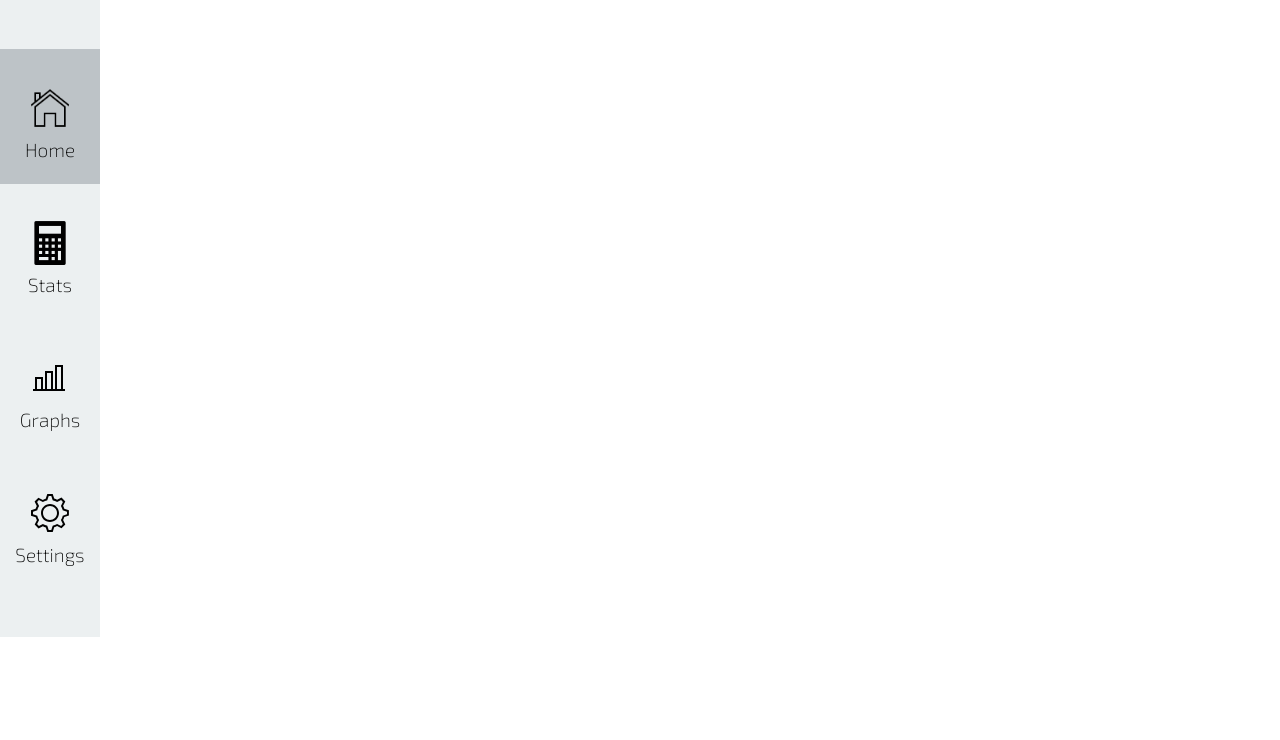
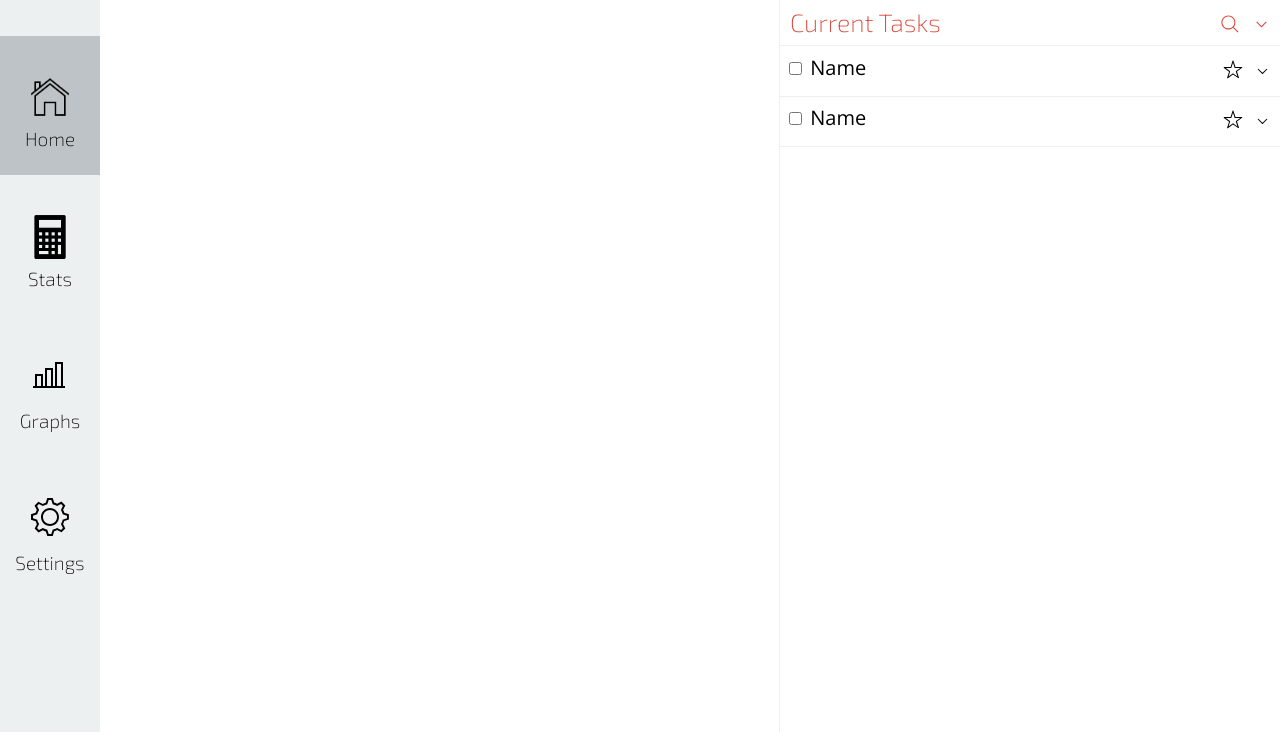
Before and after one commit to thegajan/werk, a PHP site: page /main.php in a window 1280 px wide. Shown: the part 60-800 px from the top of the page. Run offline with PHP 8.4, Linux system fonts and the light colour scheme.

Commit message:
rough ui made

```diff
--- /dev/null
+++ b/css/currTask.css
@@ -0,0 +1,42 @@
+.task-content-div {
+    display: inline-block;
+}
+
+#curr-task-content-stuff table tbody tr {
+    border-bottom: 1px solid #ecf0f1;
+}
+
+#curr-task-content-stuff table tbody tr td {
+    padding: 11px 5px 10px;
+    font-family: 'open sans', sans-serif;
+    font-weight: 300;
+    font-size: 20px;
+    cursor: pointer;
+
+}
+
+#curr-task-content-stuff table {
+    width: 100%;
+}
+
+.icon-menu {
+    float: right;
+    cursor: pointer;
+}
+
+.task-left {
+    display: inline-block;
+}
+
+.icon--ei-star:hover {
+    /*stroke: #f1c40f;*/
+    fill: none;;
+    stroke: #f1c40f;
+    stroke-width: 1px;
+    stroke-dasharray: 2, 2;
+    stroke-linejoin: miter;
+}
+
+.icon-menu .icon--ei-chevron-down:hover {
+    fill: #DB4437;
+}
--- a/css/main.css
+++ b/css/main.css
@@ -1,6 +1,11 @@
+.icon__cnt {
+    cursor: pointer;
+}
+
 #side-menu {
+    float: left;
     background-color: #ecf0f1;
-    height: 100%;
+    height: 91.5vh;
     width: 100px;
     text-align: center;
     font-family: 'exo 2', sans-serif;
@@ -10,8 +15,8 @@
     cursor: pointer;
 }
 
-#side-menu tr td {
-    padding: 24.4px 0;
+#side-menu div div {
+    padding: 8.9px 0;
     cursor: pointer;
 }
 
@@ -37,6 +42,57 @@
     height: 50px;
 }
 
-.tr:hover {
+.div:hover {
     background-color: #bdc3c7;
 }
+
+/*section {*/
+/*display: inline-block;*/
+/*}*/
+
+#main-contents {
+    height: 91.5vh;
+}
+
+#curr-task-content {
+    float: right;
+    height: 91.5vh;
+    border-left: 1px solid #ecf0f1;
+    width: 500px;
+}
+
+.header {
+    display: inline-block;
+    padding: 10px;
+}
+
+.header-icons {
+    display: inline-block;
+    padding: 10px 5px 10px 0px;
+}
+
+.icons {
+    cursor: pointer;
+    fill: #DB4437;
+    width: 27px;
+    height: 27px;
+    float: right;
+    display: inline-block;
+}
+
+#curr-task-header {
+    border-bottom: 1px solid #ecf0f1;
+}
+
+#curr-task-header h1 {
+    font-family: "exo 2", sans-serif;
+    font-weight: 200;
+    font-size: 25px;
+    color: #DB4437;
+}
+
+#curr-task-content-stuff {
+    height: 84.7vh;
+    width: 100%;
+    overflow-y: auto;
+}
--- a/main.php
+++ b/main.php
@@ -1,20 +1,102 @@
 <?php
 include_once "header.php";
 ?>
+<body>
 <link rel="stylesheet" href="css/main.css">
-<section>
-    <div id="outline">
-        <div class="circle">
+<link rel="stylesheet" href="css/currTask.css">
+<!--<section>-->
+<!--    <div id="outline">-->
+<!--        <div class="circle">-->
+<!--        </div>-->
+<!--    </div>-->
+<!--</section>-->
+<main>
+    <section id="side-menu">
+        <div>
+            <div class="space">
+                <div></div>
+            </div>
+            <div id="home" class="hoem div">
+                <div>
+                    <div><img src="img_fonts/home.png" class="side-bar-icon" id="home-icon">
+
+                        <h2>Home</h2></div>
+                </div>
+            </div>
+            <div id="stats" class="div">
+                <div>
+                    <div><img src="img_fonts/calculator.png" class="side-bar-icon" id="calc-icon">
+
+                        <h2>Stats</h2></div>
+                </div>
+            </div>
+            <div id="graphs" class="div">
+                <div>
+                    <div>
+                        <div data-icon="ei-chart" class="side-bar-icon" id="graph-icon"></div>
+                        <h2>Graphs</h2></div>
+                </div>
+            </div>
+            <div id="settings" class="div">
+                <div>
+                    <div>
+                        <div data-icon="ei-gear" class="side-bar-icon" id="gear-icon"></div>
+                        <h2>Settings</h2></div>
+                </div>
+            </div>
+            <div class="space">
+                <div></div>
+            </div>
         </div>
-    </div>
-</section>
-<table id="side-menu">
-    <tbody>
-    <tr class="space"><td></td></tr>
-        <tr id="home" class="hoem tr"><td><div><img src="img_fonts/home.png" class="side-bar-icon" id="home-icon"><h2>Home</h2></div></td></tr>
-        <tr id="stats" class="tr"><td><div><img src="img_fonts/calculator.png" class="side-bar-icon" id="calc-icon"><h2>Stats</h2></div></td></tr>
-        <tr id="graphs" class="tr"><td><div><div data-icon="ei-chart" class="side-bar-icon" id="graph-icon"></div><h2>Graphs</h2></div></td></tr>
-        <tr id="settings" class="tr"><td><div><div data-icon="ei-gear" class="side-bar-icon" id="gear-icon"></div><h2>Settings</h2></div></td></tr>
-    <tr class="space"><td></td></tr>
-    </tbody>
-</table>
+    </section>
+    <section id="main-contents">
+        <div id="curr-task-content">
+            <div id="curr-task-header">
+                <h1 class="header">Current Tasks</h1>
+
+                <div data-icon="ei-chevron-down" class="icons header-icons"></div>
+                <div data-icon="ei-search" class="icons header-icons"></div>
+            </div>
+            <div id="curr-task-content-stuff" class="task-content">
+                <table>
+                    <tbody>
+                    <tr>
+                        <td>
+                            <div class="task-content-div"><input type="checkbox" class="task-left">
+
+                                <h1 class="task-left">Name</h1></div>
+                            <div class="task-content-div icon-menu">
+                                <div data-icon="ei-star"></div>
+                                <div data-icon="ei-chevron-down"></div>
+                            </div>
+                        </td>
+                    </tr>
+                    <tr>
+                        <td>
+                            <div class="task-content-div"><input type="checkbox" class="task-left">
+
+                                <h1 class="task-left">Name</h1></div>
+                            <div class="task-content-div icon-menu">
+                                <div data-icon="ei-star"></div>
+                                <div data-icon="ei-chevron-down"></div>
+                            </div>
+                        </td>
+                    </tr>
+                    </tbody>
+                </table>
+            </div>
+        </div>
+    </section>
+
+    <!--<table id="side-menu">-->
+    <!--    <tbody>-->
+    <!--    <tr class="space"><td></td></tr>-->
+    <!--        <tr id="home" class="hoem tr"><td><div><img src="img_fonts/home.png" class="side-bar-icon" id="home-icon"><h2>Home</h2></div></td></tr>-->
+    <!--        <tr id="stats" class="tr"><td><div><img src="img_fonts/calculator.png" class="side-bar-icon" id="calc-icon"><h2>Stats</h2></div></td></tr>-->
+    <!--        <tr id="graphs" class="tr"><td><div><div data-icon="ei-chart" class="side-bar-icon" id="graph-icon"></div><h2>Graphs</h2></div></td></tr>-->
+    <!--        <tr id="settings" class="tr"><td><div><div data-icon="ei-gear" class="side-bar-icon" id="gear-icon"></div><h2>Settings</h2></div></td></tr>-->
+    <!--    <tr class="space"><td></td></tr>-->
+    <!--    </tbody>-->
+    <!--</table>-->
+</main>
+</body>
```
Also changed, not shown: currentTask.php (added).
